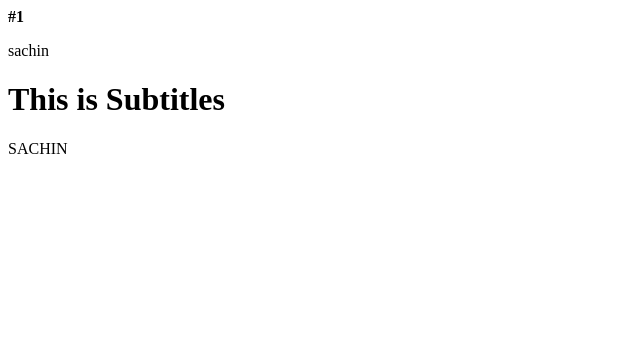
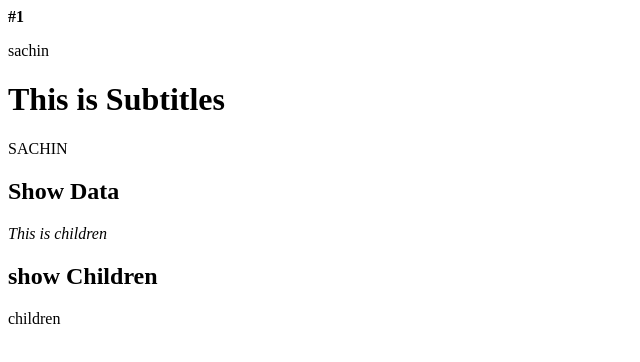
Before and after one commit to sapkotasachin1992/Typescript_React, a React (Vite) app: page / in a window 1280 px wide. Shown: the top 362 px of the page, without its empty margins (0-640 px from the left). Built offline with nearby package versions, Linux system fonts and the light colour scheme.

Commit message:
Requred children Node

```diff
--- a/src/App.tsx
+++ b/src/App.tsx
@@ -1,15 +1,21 @@
-import { useState } from "react";
+import type { ReactNode } from "react";
 import { UserCard } from "./components/01_RequiredOptionalProps";
 import { Greet } from "./components/02_DefaultProps";
+import { RequiredChildren, UserData } from "./components/03_ChildrenReactNode";
 
 
 function App() {
+
 
 
   return (
     <>
       <UserCard id="1" name="sachin" subtitle=<h1>This is Subtitles</h1> />
       <Greet name="sachin" shout={true} />
+      <UserData title="Show Data" children=<em>This is children</em> />
+      <RequiredChildren title="show Children" >
+        children
+      </RequiredChildren>
     </>
   )
 }
--- /dev/null
+++ b/src/components/03_ChildrenReactNode.tsx
@@ -0,0 +1,35 @@
+import { Children, type PropsWithChildren, type ReactNode } from "react";
+
+
+
+type Data = {
+    title: string;
+    children?: ReactNode;
+
+}
+
+export function UserData({ title, children }: Data) {
+    return (
+        <section>
+            <h1>{title}</h1>
+            <div>{children ?? <em>No children Present</em>}</div>
+        </section>
+    )
+}
+
+
+interface RequiredChildrenProps extends PropsWithChildren {
+    title: string;
+    children: ReactNode;
+
+
+}
+
+export function RequiredChildren({ title, children }: RequiredChildrenProps) {
+    return (
+        <section>
+            <h1>{title}</h1>
+            <div>{children}</div>
+        </section>
+    )
+}
```
